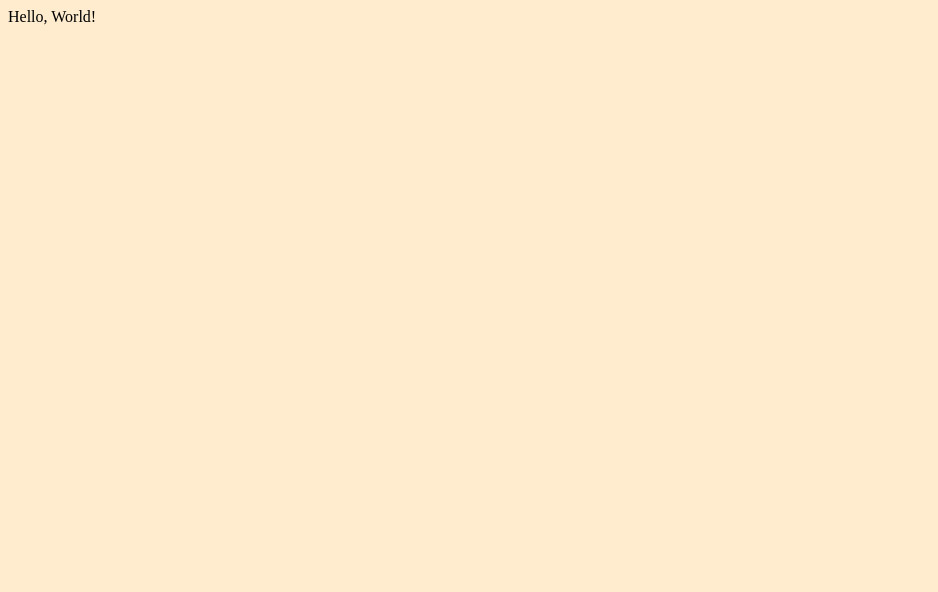
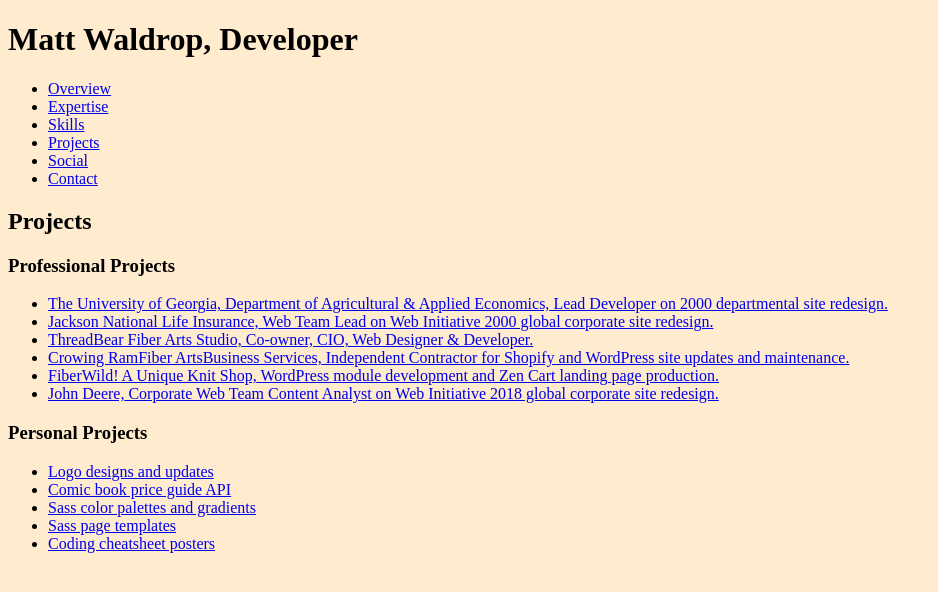
Before and after one commit to crowingram/mattwaldrop, a plain HTML site: page index.html in a window 1280 px wide. Shown: the whole page, without its empty margins (0-938 px from the left). Drawn offline with Linux system fonts and the light colour scheme.

Commit message:
Adds initial navigation and skeletal contant on index.html
Establishes initial navigation to homepage for styling. Additional
thoughts on possible submenus was pulled into the content of the
page to be fleshed out.

```diff
--- a/index.html
+++ b/index.html
@@ -5,6 +5,40 @@
         <link rel="stylesheet" href="css/primary.min.css">
     </head>
     <body>
-        Hello, World!
+        <h1>Matt Waldrop, Developer</h1>
+
+        <nav>
+            <ul>
+                <li><a href="index.html">Overview</a></li>
+                <li><a href="#">Expertise</a></li>
+                <li><a href="#">Skills</a></li>
+                <li><a href="#projects">Projects</a></li>
+                <li><a href="#">Social</a></li>
+                <li><a href="#">Contact</a></li>
+            </ul>
+        </nav>
+
+        <section id="projects">
+            <h2>Projects</h2>
+
+            <h3>Professional Projects</h3>
+            <ul>
+                <li><a href="#agecon"><span class="proper-name">The University of Georgia,</span> <span class="proper-name">Department of Agricultural &amp; Applied Economics,</span> Lead Developer on 2000 departmental site redesign.</a></li>
+                <li><a href="#jnli"><span class="proper-name">Jackson National Life Insurance,</span> Web Team Lead on Web Initiative 2000 global corporate site redesign.</a></li>
+                <li><a href="#threadbear"><span class="proper-name">ThreadBear Fiber Arts Studio,</span> Co-owner, CIO, Web Designer &amp; Developer.</a></li>
+                <li><a href="#crowingram"><span class="proper-name">Crowing Ram</span><span class="proper-name">Fiber Arts</span><span class="proper-name">Business Services,</span> Independent Contractor for Shopify and WordPress site updates and maintenance.</a></li>
+                <li><a href="#fiberwild"><span class="proper-name">FiberWild! A Unique Knit Shop,</span> WordPress module development and Zen Cart landing page production.</a></li>
+                <li><a href="#johndeere"><span class="proper-name">John Deere,</span> Corporate Web Team Content Analyst on Web Initiative 2018 global corporate site redesign.</a></li>
+            </ul>
+
+            <h3>Personal Projects</h3>
+            <ul>
+                <li><a href="#">Logo designs and updates</a></li>
+                <li><a href="#">Comic book price guide API</a></li>
+                <li><a href="#">Sass color palettes and gradients</a></li>
+                <li><a href="#">Sass page templates</a></li>
+                <li><a href="#">Coding cheatsheet posters</a></li>
+            </ul>
+        </section>
     </body>
 </html>
```
